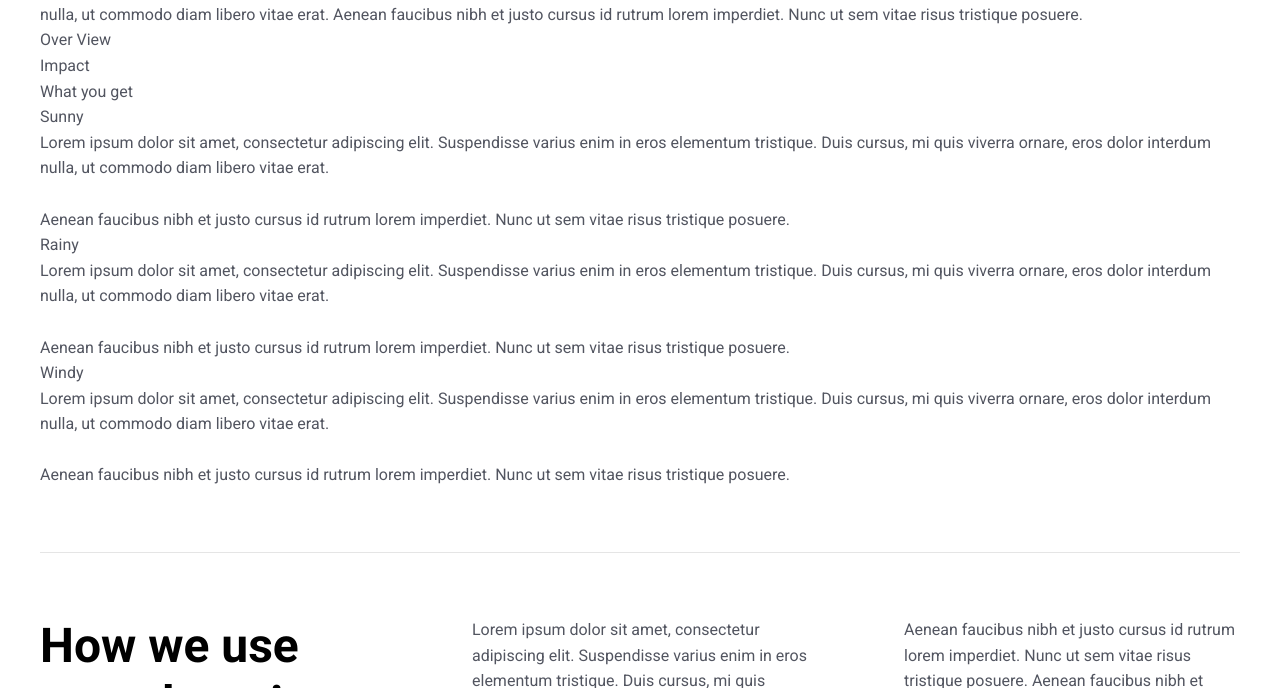
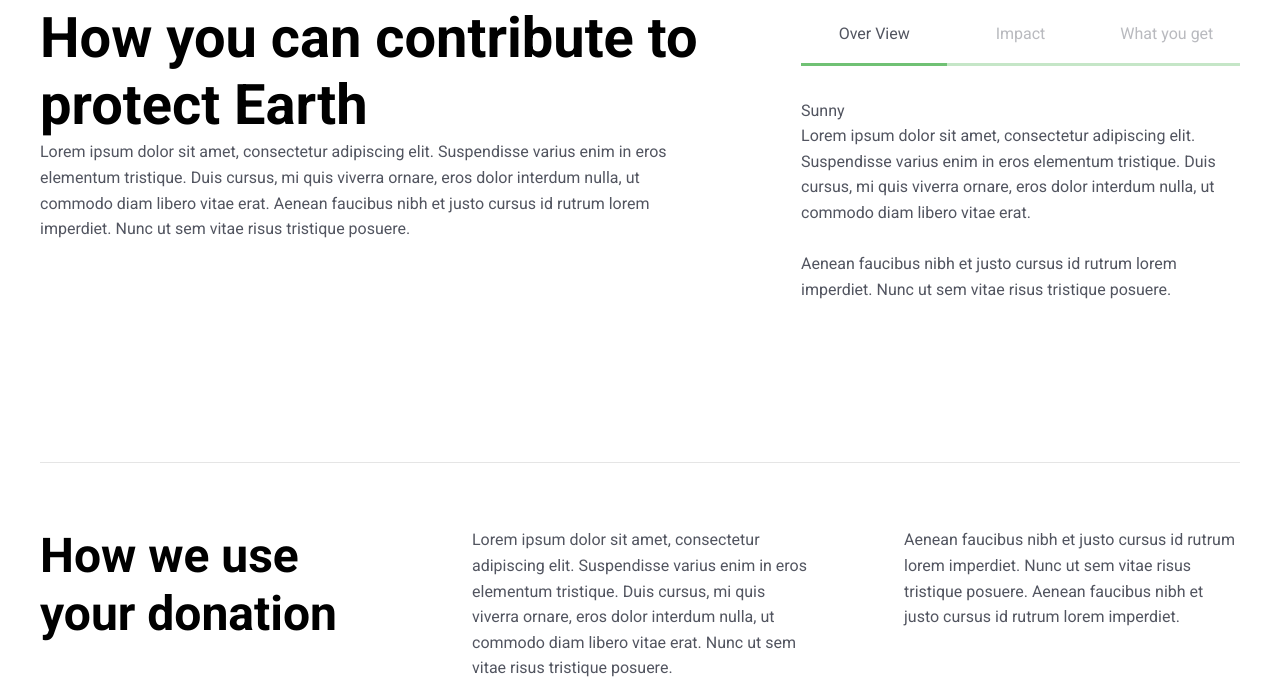
Before and after one commit to Shunadesu/Intern-Fin, a plain HTML site: page pages/donate.html in a window 1280 px wide. Shown: the part 731-1419 px from the top of the page. Drawn offline with Linux system fonts and the light colour scheme.

Commit message:
Add files via upload

```diff
--- a/assets/page/css/donate.css
+++ b/assets/page/css/donate.css
@@ -428,6 +428,63 @@ header .menu-open {
       gap: 0.8rem;
     }
   }
+
+.how-tabs-ui{
+  padding: 9.6rem 0;
+}
+
+.how-tabs-ui .main-content{
+  width: 100%;
+  max-width: 128rem;
+  margin: 0 auto;
+  display: flex;
+  flex-direction: row;
+  gap: 9.6rem;
+}
+
+.how-tabs-ui .main-content .right-content{
+  display: flex;
+  flex-direction: column;
+  gap: 3.2rem;
+}
+
+
+.how-tabs-ui .main-content .right-content .tabs{
+  overflow: hidden;
+  display: grid;
+  grid-template-columns: repeat(3, 1fr);
+}
+
+.how-tabs-ui .main-content .right-content .tabs .tab-item{
+  padding: 1.6rem 2rem;
+  text-align: center;
+  background-color: #fff;
+  border-top-left-radius: 5px;
+  border-top-right-radius: 5px;
+  border-bottom: 3px solid #70c174;
+  opacity: 0.4;
+  cursor: pointer;
+  transition: all 0.5s ease;
+}
+
+.how-tabs-ui .main-content .right-content .tabs .tab-item.active{
+  opacity: 1;
+}
+
+.how-tabs-ui .main-content .right-content .tabs .tab-item:hover{
+  opacity: 0.8;
+  cursor: pointer;
+  background-color: #eff7f2;
+}
+
+.how-tabs-ui .main-content .right-content .tabs-content .tab-pane.active{
+  display: block;
+}
+
+.how-tabs-ui .main-content .right-content .tabs-content .tab-pane{
+  display: none;
+}
+
 
 .usage-section{
   padding: 6.4rem 0;
```
